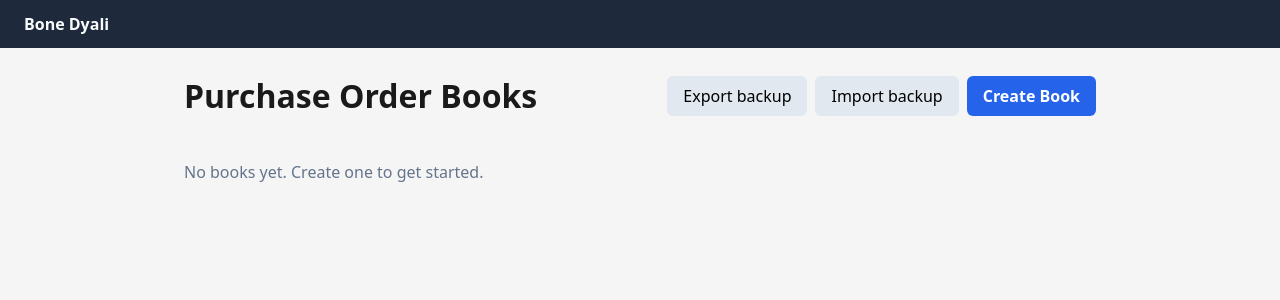
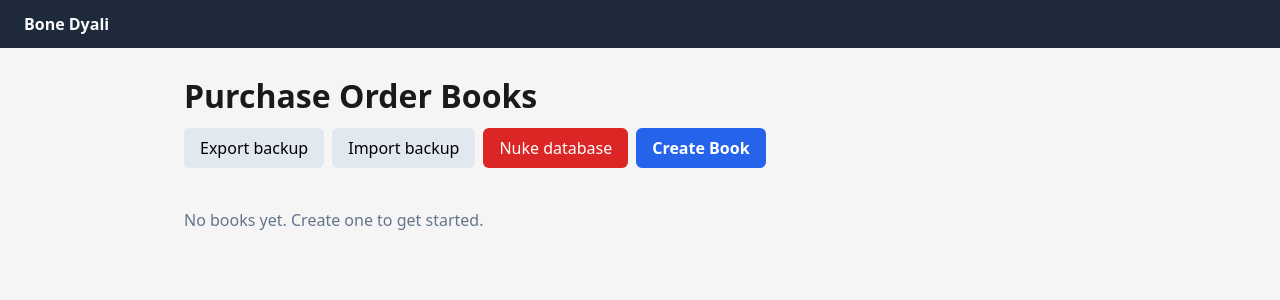
Before and after one commit to ayoubelouardi/bone-dyali, a React (Vite) app: page / in a window 1280 px wide. Shown: the top 300 px of the page. Built offline with nearby package versions, Linux system fonts and the light colour scheme.

Commit message:
Nuke button

```diff
--- a/src/lib/storage.js
+++ b/src/lib/storage.js
@@ -101,3 +101,14 @@ export function createPurchaseOrder(bookId, { client, lineItems, date }) {
 export function getPurchaseOrder(bookId, poId) {
   return getPurchaseOrders(bookId).find((p) => p.id === poId) ?? null
 }
+
+/** Permanently delete all app data from localStorage. */
+export function nukeDatabase() {
+  const books = getBooks()
+  for (const book of books) {
+    try {
+      localStorage.removeItem(poKey(book.id))
+    } catch {}
+  }
+  localStorage.removeItem(BOOKS_KEY)
+}
--- a/src/pages/Dashboard.jsx
+++ b/src/pages/Dashboard.jsx
@@ -3,6 +3,7 @@ import { Link } from 'react-router-dom'
 import { useBooks } from '../hooks/useBooks'
 import BookCard from '../components/BookCard'
 import { exportAllData, importAllData } from '../lib/exportImport'
+import { nukeDatabase } from '../lib/storage'
 
 export default function Dashboard() {
   const { books, refresh } = useBooks()
@@ -18,6 +19,12 @@ export default function Dashboard() {
       .catch((err) => alert(err?.message || 'Import failed'))
   }
 
+  const handleNuke = () => {
+    if (!confirm('Delete ALL data (books and purchase orders)? This cannot be undone.')) return
+    nukeDatabase()
+    refresh()
+  }
+
   return (
     <div>
       <div style={{ display: 'flex', justifyContent: 'space-between', alignItems: 'center', marginBottom: '1.5rem', flexWrap: 'wrap', gap: '0.5rem' }}>
@@ -26,6 +33,7 @@ export default function Dashboard() {
           <button type="button" onClick={handleExport} style={secondaryBtn}>Export backup</button>
           <input ref={fileInputRef} type="file" accept=".json" onChange={handleImport} style={{ display: 'none' }} />
           <button type="button" onClick={handleImportClick} style={secondaryBtn}>Import backup</button>
+          <button type="button" onClick={handleNuke} style={nukeBtn} title="Delete all data">Nuke database</button>
           <Link to="/book/new" style={primaryLink}>Create Book</Link>
         </div>
       </div>
@@ -42,3 +50,4 @@ export default function Dashboard() {
 
 const primaryLink = { padding: '0.5rem 1rem', background: '#2563eb', color: '#fff', borderRadius: 6, textDecoration: 'none', fontWeight: 600 }
 const secondaryBtn = { padding: '0.5rem 1rem', background: '#e2e8f0', border: 0, borderRadius: 6 }
+const nukeBtn = { padding: '0.5rem 1rem', background: '#dc2626', color: '#fff', border: 0, borderRadius: 6 }
```
